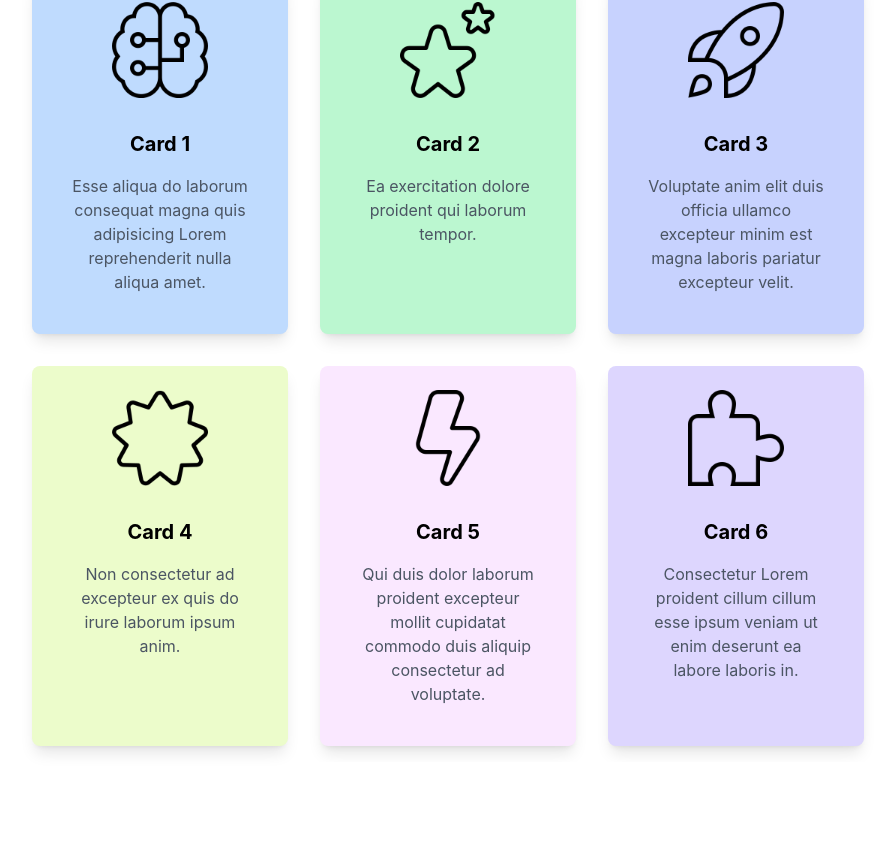
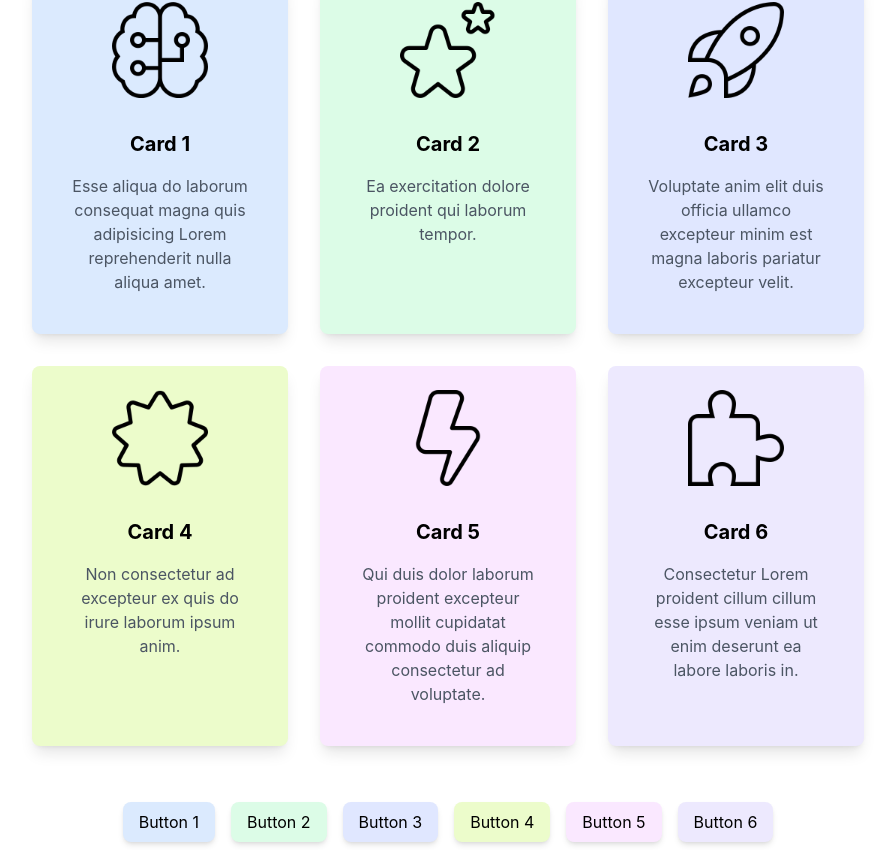
Before and after one commit to yafira/cute-ui-interactions, a React (Create React App) app: page / in a window 1280 px wide. Shown: the part 166-1016 px from the top of the page, without its empty margins (192-1087 px from the left). Before the commit the page ends 928 px from the top, so only its background shows below. Built offline with nearby package versions, Linux system fonts and the light colour scheme.

Commit message:
created button components with animations

```diff
--- a/src/App.js
+++ b/src/App.js
@@ -1,5 +1,6 @@
 import React from 'react'
 import Card from './components/Card'
+import Button from './components/Button'
 import { loremIpsum } from 'lorem-ipsum'
 
 const Header = () => {
@@ -12,15 +13,15 @@ const Header = () => {
 
 function App() {
 	const colors = [
-		'bg-blue-200',
-		'bg-green-200',
-		'bg-indigo-200',
+		'bg-blue-100',
+		'bg-green-100',
+		'bg-indigo-100',
 		'bg-lime-100',
 		'bg-fuchsia-100',
-		'bg-purple-200',
+		'bg-purple-100',
 	]
 
-	const animations = [
+	const cardAnimations = [
 		{
 			whileHover: { scale: 1.1, rotate: 0 },
 			whileTap: { scale: 0.9 },
@@ -67,6 +68,33 @@ function App() {
 		},
 	]
 
+	const btnAnimations = [
+		{
+			whileHover: { scale: 1.2, transition: { duration: 1 } },
+			whileTap: { scale: 0.9 },
+		},
+		{
+			whileTap: { scale: 0.85 },
+			transition: { type: 'spring', damping: 10, mass: 0.75, stiffness: 100 },
+		},
+		{
+			whileTap: { opacity: 0.4 },
+			transition: { duration: 0.3 },
+		},
+		{
+			whileTap: { rotate: 360 },
+			transition: { type: 'spring', duration: 5, bounce: 0.6 },
+		},
+		{
+			whileHover: { scale: 1.3, rotate: 0 },
+			whileTap: { scale: 0.6 },
+		},
+
+		{
+			whileTap: { rotate: 90, scale: 0.75 },
+		},
+	]
+
 	const texts = [
 		loremIpsum({ count: 1, units: 'sentences' }),
 		loremIpsum({ count: 1, units: 'sentences' }),
@@ -94,9 +122,19 @@ function App() {
 						key={index}
 						title={`Card ${index + 1}`}
 						text={texts[index]}
-						animation={animations[index]}
+						animation={cardAnimations[index]}
 						color={color}
 						image={images[index]}
+					/>
+				))}
+			</div>
+			<div className='flex justify-center mt-8'>
+				{colors.map((color, index) => (
+					<Button
+						key={index}
+						text={`Button ${index + 1}`}
+						animation={btnAnimations[index]}
+						color={color}
 					/>
 				))}
 			</div>
--- /dev/null
+++ b/src/components/Button.js
@@ -0,0 +1,19 @@
+import React from 'react'
+import { motion } from 'framer-motion'
+
+const Button = ({ text, animation, color }) => {
+	return (
+		<motion.button
+			className={`text-black px-4 py-2 rounded-lg m-2 shadow-md ${color}`}
+			whileHover={animation.whileHover}
+			whileTap={animation.whileTap}
+			initial={animation.initial}
+			animate={animation.animate}
+			transition={animation.transition}
+		>
+			{text}
+		</motion.button>
+	)
+}
+
+export default Button
```
